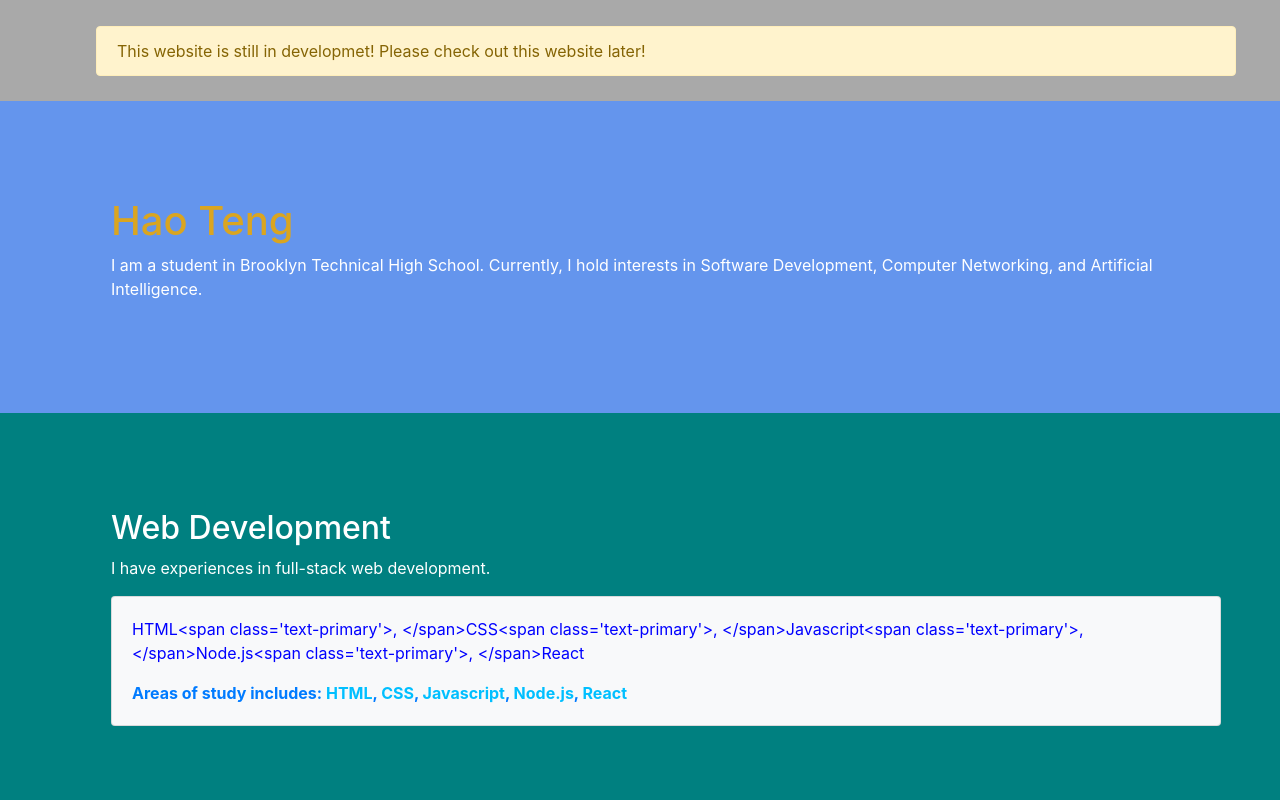
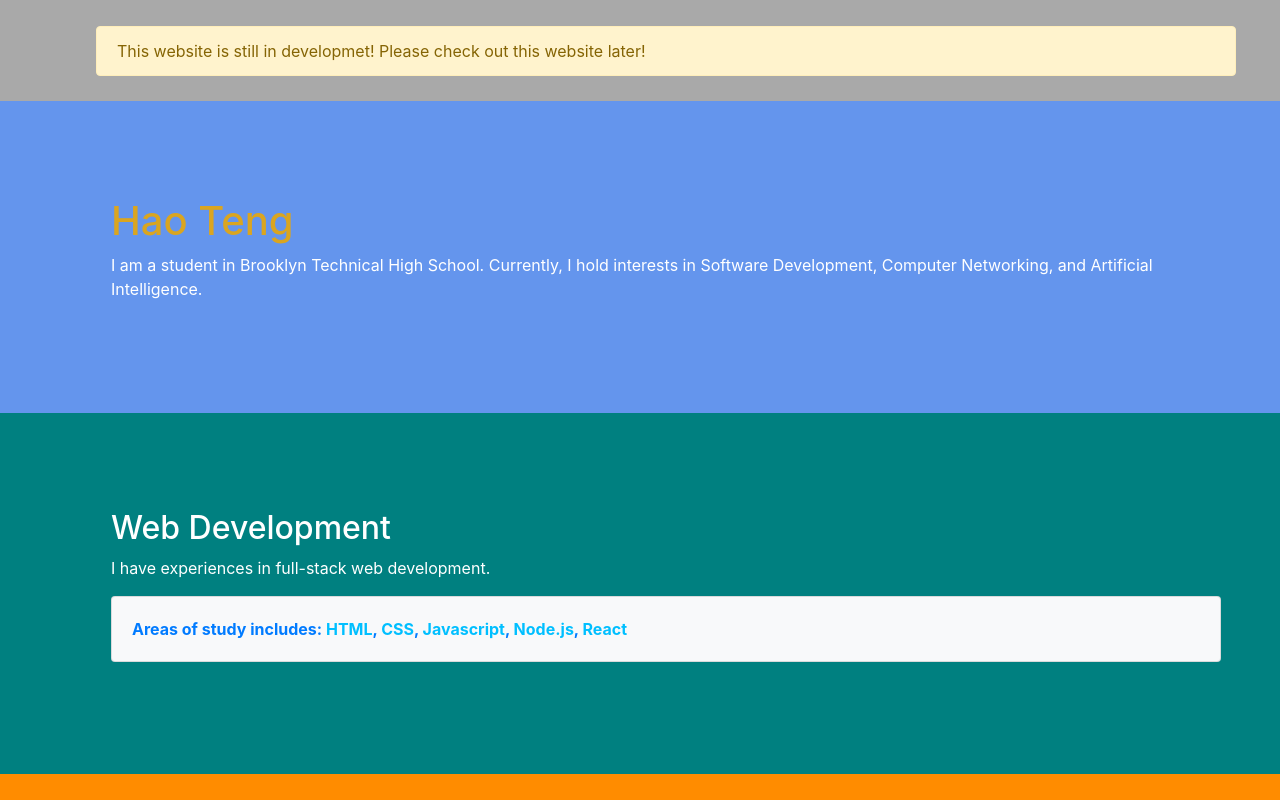
Before and after one commit to haoteng10/MyPortfolio, a React (Create React App) app: page / in a window 1280 px wide. Shown: the top 800 px of the page. Built offline with nearby package versions, Linux system fonts and the light colour scheme.

Commit message:
Remove debug line

```diff
--- a/src/ListItem.js
+++ b/src/ListItem.js
@@ -59,7 +59,6 @@ class ListItem extends Component {
                               <p>{h.content}</p>
                               <div className={"card text-primary bg-light mb-3"}>
                                       <div className={"card-body"}>
-                                              <p style={{color: 'blue'}}>{h.processedStudies}</p>
                                               <p className={"card-text"} style={style}>Areas of study includes: <span style={{color: "deepskyblue"}}>{Parser(h.processedStudies)}</span></p>
                                       </div>
                               </div>
```
